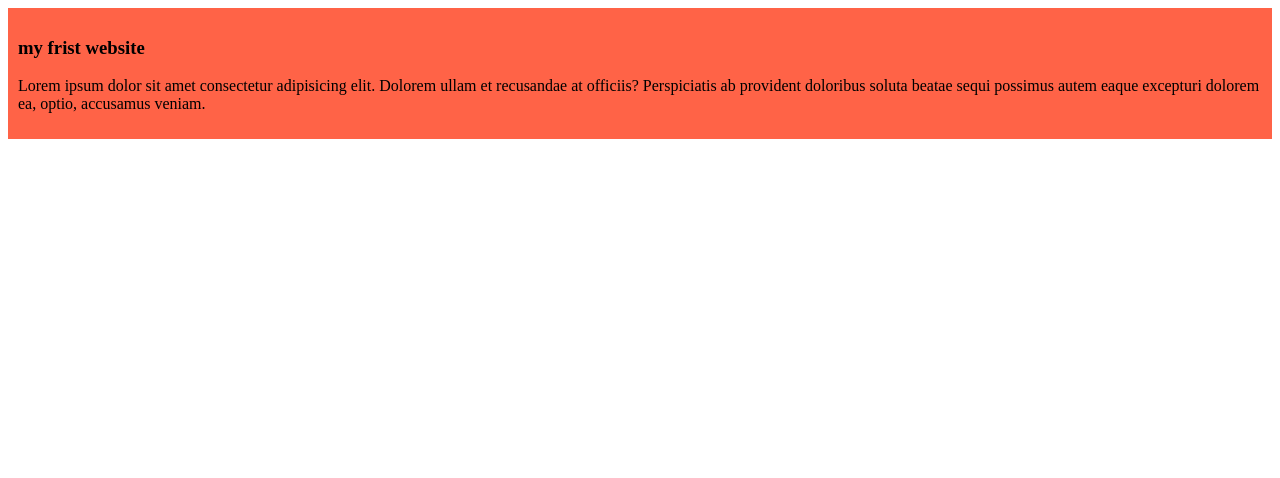
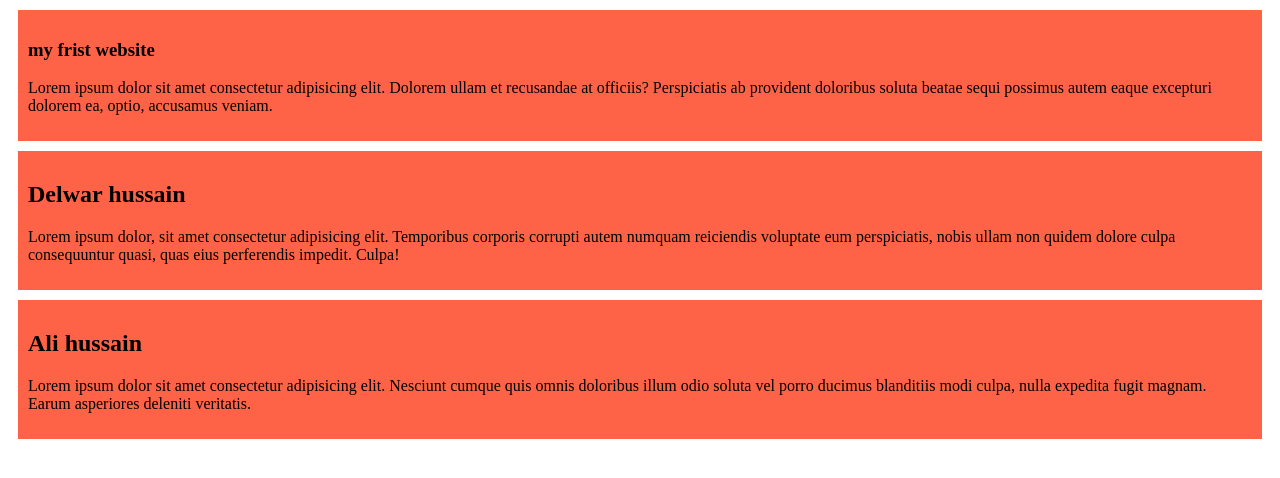
Before and after one commit to Delwarhussain1/My-simple-website, a plain HTML site: page Index.html in a window 1280 px wide. Drawn offline with Linux system fonts and the light colour scheme.

Commit message:
added the second and the third blog

```diff
--- a/Index.html
+++ b/Index.html
@@ -11,5 +11,13 @@
         <h3>my frist website</h3>
         <p>Lorem ipsum dolor sit amet consectetur adipisicing elit. Dolorem ullam et recusandae at officiis? Perspiciatis ab provident doloribus soluta beatae sequi possimus autem eaque excepturi dolorem ea, optio, accusamus veniam.</p>
     </div>
+    <div>
+        <h2>Delwar hussain</h2>
+        <p>Lorem ipsum dolor, sit amet consectetur adipisicing elit. Temporibus corporis corrupti autem numquam reiciendis voluptate eum perspiciatis, nobis ullam non quidem dolore culpa consequuntur quasi, quas eius perferendis impedit. Culpa!</p>
+    </div>
+    <div>
+        <h2>Ali hussain</h2>
+        <p>Lorem ipsum dolor sit amet consectetur adipisicing elit. Nesciunt cumque quis omnis doloribus illum odio soluta vel porro ducimus blanditiis modi culpa, nulla expedita fugit magnam. Earum asperiores deleniti veritatis.</p>
+    </div>
 </body>
 </html>
--- a/style.css
+++ b/style.css
@@ -1,2 +1,3 @@
 div{background-color: tomato;
-padding: 10px;}
+padding: 10px;
+margin: 10px;}
```
